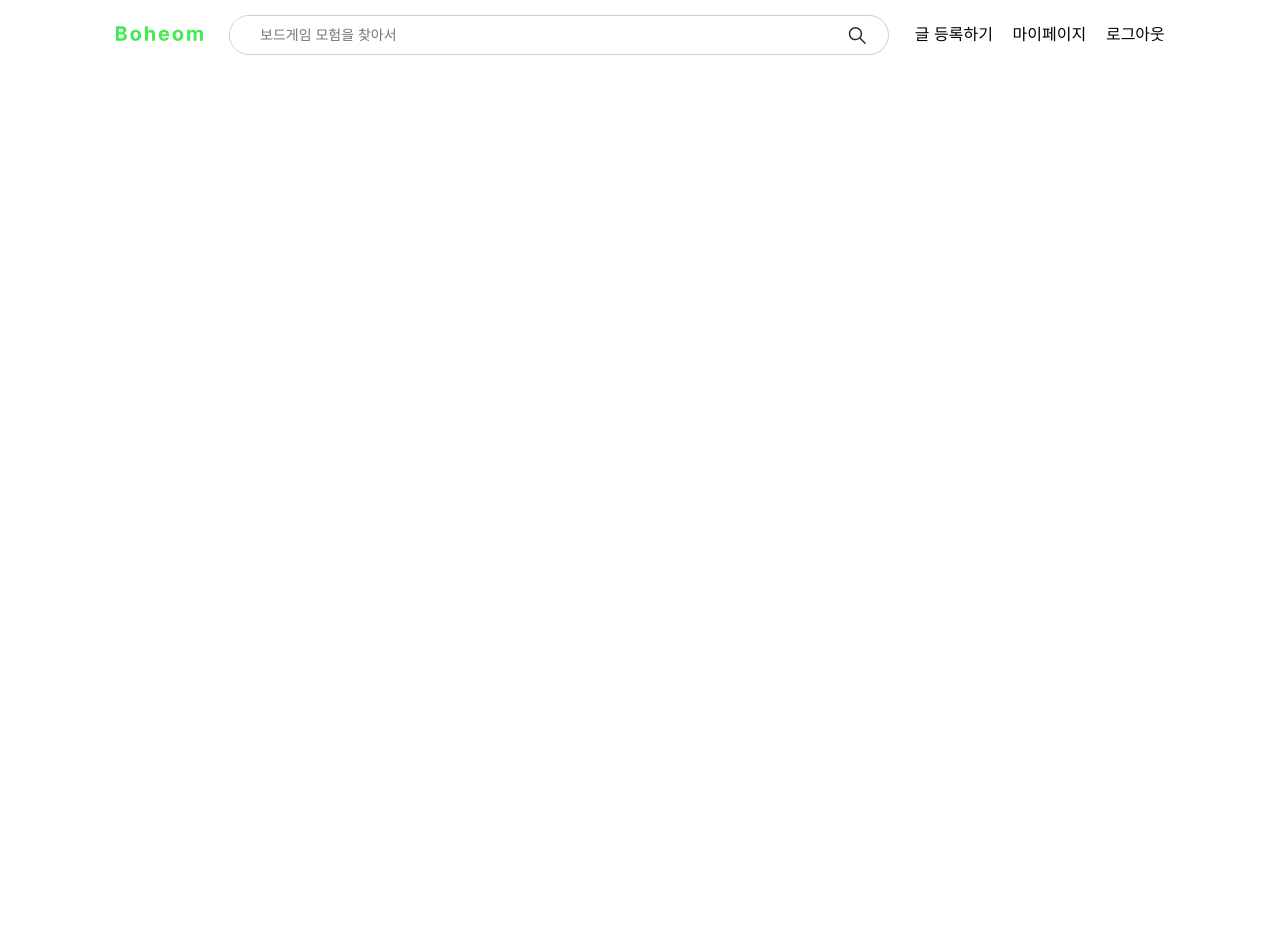
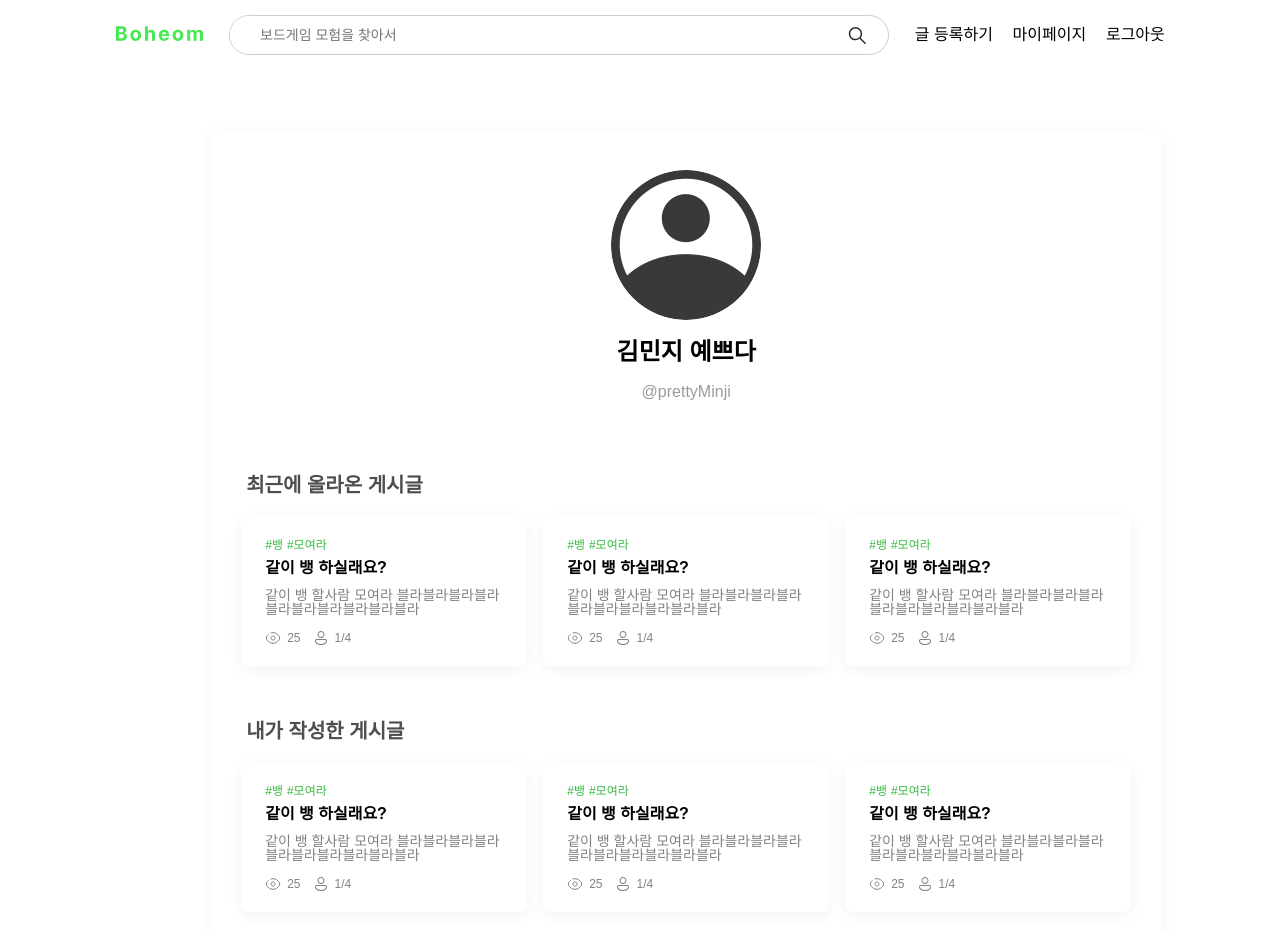
Before and after one commit to team-boheom/boheom-frontend, a React (Create React App) app: page /mypage in a window 1280 px wide. Shown: the top 930 px of the page. Before the commit the page ends 800 px from the top, so only its background shows below. Built offline with nearby package versions, Linux system fonts and the light colour scheme.

Commit message:
✨ :: Mypage 퍼블리싱

```diff
--- a/src/pages/MyPage.jsx
+++ b/src/pages/MyPage.jsx
@@ -1,9 +1,176 @@
+import styled from '@emotion/styled';
+import Layout from '../components/Layout';
+import { DefaultProfile } from '../assets';
+import PostCard from '../common/PostCard';
+
 const MyPage = () => {
   return (
-    <>
-      <h1>MyPage</h1>
-    </>
+    <Layout>
+      <Wrapper>
+        <ProfileContainer>
+          <img src={DefaultProfile} alt="프로필사진" />
+          <p>김민지 예쁘다</p>
+          <p>@prettyMinji</p>
+        </ProfileContainer>
+        <AreaLayout>
+          <div className="partition">
+            <div>
+              <p className="title">최근에 올라온 게시글</p>
+              <CardListGrid>
+                <PostCard
+                  tags={['뱅', '모여라']}
+                  title={'같이 뱅 하실래요?'}
+                  content={
+                    '같이 뱅 할사람 모여라 블라블라블라블라블라블라블라블라블라블라'
+                  }
+                  view={25}
+                  apply_count={1}
+                  recruitment={4}
+                  id={1}
+                />
+                <PostCard
+                  tags={['뱅', '모여라']}
+                  title={'같이 뱅 하실래요?'}
+                  content={
+                    '같이 뱅 할사람 모여라 블라블라블라블라블라블라블라블라블라블라'
+                  }
+                  view={25}
+                  apply_count={1}
+                  recruitment={4}
+                  id={1}
+                />
+                <PostCard
+                  tags={['뱅', '모여라']}
+                  title={'같이 뱅 하실래요?'}
+                  content={
+                    '같이 뱅 할사람 모여라 블라블라블라블라블라블라블라블라블라블라'
+                  }
+                  view={25}
+                  apply_count={1}
+                  recruitment={4}
+                  id={1}
+                />
+              </CardListGrid>
+            </div>
+            <div>
+              <p className="title">내가 작성한 게시글</p>
+              <CardListGrid>
+                <PostCard
+                  tags={['뱅', '모여라']}
+                  title={'같이 뱅 하실래요?'}
+                  content={
+                    '같이 뱅 할사람 모여라 블라블라블라블라블라블라블라블라블라블라'
+                  }
+                  view={25}
+                  apply_count={1}
+                  recruitment={4}
+                  id={1}
+                />
+                <PostCard
+                  tags={['뱅', '모여라']}
+                  title={'같이 뱅 하실래요?'}
+                  content={
+                    '같이 뱅 할사람 모여라 블라블라블라블라블라블라블라블라블라블라'
+                  }
+                  view={25}
+                  apply_count={1}
+                  recruitment={4}
+                  id={1}
+                />
+                <PostCard
+                  tags={['뱅', '모여라']}
+                  title={'같이 뱅 하실래요?'}
+                  content={
+                    '같이 뱅 할사람 모여라 블라블라블라블라블라블라블라블라블라블라'
+                  }
+                  view={25}
+                  apply_count={1}
+                  recruitment={4}
+                  id={1}
+                />
+              </CardListGrid>
+            </div>
+          </div>
+        </AreaLayout>
+      </Wrapper>
+    </Layout>
   );
 };
 
+const Wrapper = styled.div`
+  width: 950px;
+  height: 820px;
+  border-radius: 8px;
+  box-shadow: 0px 4px 15px 0px rgba(0, 0, 0, 0.05);
+  margin: auto;
+`;
+
+const ProfileContainer = styled.div`
+  display: flex;
+  flex-direction: column;
+  align-items: center;
+  padding-top: 40px;
+  gap: 20px;
+  > img {
+    width: 150px;
+    height: 150px;
+    border-radius: 50%;
+  }
+  > :nth-child(2) {
+    ${({ theme }) => ({
+      fontSize: theme.fontSize.header2,
+      fontWeight: theme.fontWeight.semibold,
+      color: theme.color.black,
+    })}
+  }
+  > :nth-child(3) {
+    ${({ theme }) => ({
+      fontSize: theme.fontSize.body1,
+      fontWeight: theme.fontWeight.light,
+      color: theme.color.gray400,
+    })}
+  }
+`;
+
+const AreaLayout = styled.div`
+  padding: 0 30px;
+  width: 100%;
+  margin-top: 70px;
+  display: grid;
+  grid-template-rows: 1fr;
+  grid-column-gap: 68px;
+  grid-row-gap: 70px;
+  @media screen and (max-width: 900px) {
+    grid-template-columns: 1fr;
+    grid-template-rows: 2;
+  }
+  > .partition {
+    display: flex;
+    flex-direction: column;
+    gap: 50px;
+  }
+  .title {
+    margin-bottom: 16px;
+    padding: 5px;
+    ${({ theme }) => ({
+      fontSize: theme.fontSize.header3,
+      fontWeight: theme.fontWeight.semibold,
+      color: theme.color.gray700,
+    })}
+  }
+`;
+
+const CardListGrid = styled.div`
+  width: 100%;
+  display: grid;
+  grid-template-columns: 1fr 1fr 1fr;
+  grid-template-rows: 1fr;
+  grid-column-gap: 16px;
+  grid-row-gap: 14px;
+  @media screen and (max-width: 650px) {
+    grid-template-columns: 1fr 1fr;
+    grid-template-rows: 1fr 1fr;
+  }
+`;
+
 export default MyPage;
```
